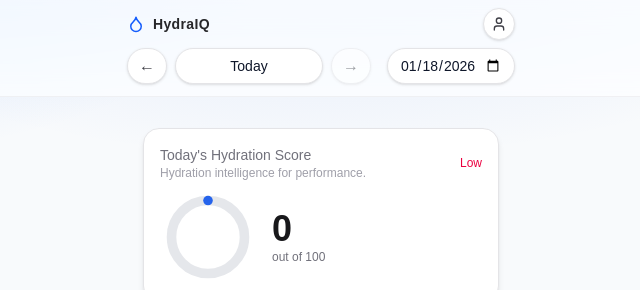
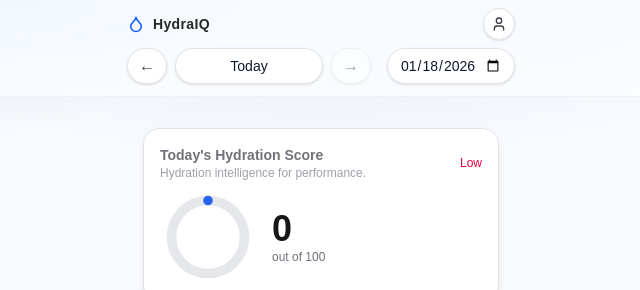
Before and after one commit to owenburke54-bit/HydraIQ-MVP, a Next.js app: page / in a window 1280 px wide. Shown: the top 290 px of the page, without its empty margins (319-959 px from the left). Built offline with nearby package versions, Linux system fonts and the light colour scheme; no server answers; sample sign-in values are in the browser's storage.

Commit message:
Tweak home score text and priority copy

```diff
--- a/src/app/page.tsx
+++ b/src/app/page.tsx
@@ -32,17 +32,6 @@ function fmtTimeNY(d: Date) {
   })
     .format(d)
     .toLowerCase();
-}
-
-function lastNDatesNY(n: number): string[] {
-  const arr: string[] = [];
-  const now = new Date();
-  for (let i = 0; i < n; i++) {
-    const d = new Date(now);
-    d.setDate(now.getDate() - i);
-    arr.push(formatNYDate(d));
-  }
-  return arr;
 }
 
 type HabitTip = {
@@ -383,17 +372,20 @@ export default function Home() {
       // If behind + trained + low recovery + late, surface a stronger callout.
       const behind = deficitOz >= 16; // ~>= 16oz behind
       const trained = Boolean(flags.workouts);
+      const workoutCount = getWorkoutsByDateNY(selectedDate).length;
       const lowRecovery = typeof recovery === "number" && recovery < 40;
 
       if (behind && (trained || lowRecovery) && late) {
         const parts: string[] = [];
-        if (trained) parts.push("workout");
+        if (trained) parts.push(`completed ${workoutCount === 1 ? "workout" : "workouts"}`);
         if (lowRecovery) parts.push(`low recovery (${Math.round(recovery)}%)`);
 
         return {
           level: "elevated",
           title: "Priority",
-          body: `You’re behind and have ${parts.join(" + ")}. Prioritize electrolytes and steady intake over the next few hours.`,
+          body: `You’re behind and have ${parts.join(
+            " + "
+          )}. Prioritize electrolytes and steady intake over the next few hours.`,
         };
       }
 
@@ -436,82 +428,6 @@ export default function Home() {
     };
   }, [state, selectedDate, isToday, mounted]);
 
-  const streakStats = useMemo(() => {
-    const profile = getProfile();
-    const weight = profile?.weight_kg ?? 0;
-    if (!weight || weight <= 0) return null;
-
-    const threshold = 75;
-    const days = lastNDatesNY(28);
-    const scores = days.map((day) => {
-      const intakes = getIntakesByDateNY(day);
-      const actualMl = sumEffectiveMl(intakes);
-      const workouts = getWorkoutsByDateNY(day);
-      const supplements = getSupplementsByDateNY(day);
-
-      const baseTargetMl = Math.round(weight * 35);
-      const workoutMl = workouts.reduce((sum, w) => {
-        const start = new Date(w.start_time);
-        const end = w.end_time ? new Date(w.end_time) : start;
-        const mins = Math.max(0, Math.round((end.getTime() - start.getTime()) / 60000));
-        const strain = typeof w.intensity === "number" ? Math.max(0, Math.min(21, w.intensity)) : 5;
-        const intensityFactor = 0.5 + strain / 21;
-        return sum + mins * WORKOUT_ML_PER_MIN * intensityFactor;
-      }, 0);
-
-      const creatineMl = supplements
-        .filter((s) => s.type === "creatine" && s.grams && s.grams > 0)
-        .reduce((sum, s) => sum + (s.grams || 0) * 70, 0);
-
-      const whoop = getWhoopMetrics(day);
-      const sleepHours = whoop?.sleep_hours ?? null;
-      const recoveryPct = whoop?.recovery_score ?? null;
-
-      let modPct = 0;
-      if (sleepHours != null) {
-        if (sleepHours < 7.5) modPct += Math.max(0, 7.5 - sleepHours) * 0.03;
-        else if (sleepHours > 8.5) modPct += -Math.max(0, sleepHours - 8.5) * 0.02;
-      }
-      if (recoveryPct != null) {
-        if (recoveryPct < 33) modPct += 0.05;
-        else if (recoveryPct < 66) modPct += 0.02;
-      }
-
-      const targetMl = Math.round(baseTargetMl + workoutMl + creatineMl + (baseTargetMl + workoutMl + creatineMl) * modPct);
-      const score =
-        targetMl > 0
-          ? calculateHydrationScore(
-              {
-                targetMl,
-                actualMl,
-                intakes: intakes.map((i) => ({
-                  timestamp: new Date(i.timestamp),
-                  volumeMl: i.volume_ml,
-                })),
-                workouts: [],
-              },
-              "final"
-            )
-          : 0;
-
-      return Number.isFinite(score) ? Number(score) : 0;
-    });
-
-    let streak = 0;
-    for (let i = 0; i < scores.length; i++) {
-      if (scores[i] >= threshold) streak++;
-      else break;
-    }
-
-    let bestWeek = 0;
-    for (let i = 0; i <= scores.length - 7; i++) {
-      const slice = scores.slice(i, i + 7);
-      const count = slice.filter((s) => s >= threshold).length;
-      if (count > bestWeek) bestWeek = count;
-    }
-
-    return { streak, bestWeek, threshold };
-  }, [state.actual, state.score, state.target, selectedDate, todayISO]);
 
   return (
     <div className="px-4 pb-4 pt-[calc(72px+env(safe-area-inset-top))]">
@@ -533,27 +449,6 @@ export default function Home() {
         </button>
       </div>
       <HydrationProgressBar actualMl={state.actual} targetMl={state.target} />
-
-      {streakStats ? (
-        <Card className="mb-4 p-4">
-          <div className="flex items-center justify-between">
-            <p className="text-sm font-semibold text-zinc-900 dark:text-zinc-100">Consistency</p>
-            <span className="text-xs text-zinc-500">Last 28 days</span>
-          </div>
-          <div className="mt-3 grid grid-cols-2 gap-3">
-            <div className="rounded-2xl border border-zinc-200 p-3 dark:border-zinc-800">
-              <div className="text-xs text-zinc-500">Current streak</div>
-              <div className="mt-1 text-2xl font-semibold tabular-nums">{streakStats.streak}</div>
-              <div className="mt-1 text-xs text-zinc-500">Days ≥ {streakStats.threshold}</div>
-            </div>
-            <div className="rounded-2xl border border-zinc-200 p-3 dark:border-zinc-800">
-              <div className="text-xs text-zinc-500">Best week</div>
-              <div className="mt-1 text-2xl font-semibold tabular-nums">{streakStats.bestWeek}</div>
-              <div className="mt-1 text-xs text-zinc-500">Days ≥ {streakStats.threshold}</div>
-            </div>
-          </div>
-        </Card>
-      ) : null}
 
       {/* ✅ Recommendations: cleaned layout (Idea 8) + habit coaching (Idea 4) + risk triggers (Idea 7) */}
       <Card className="mb-4 p-4 shadow-sm">
--- a/src/components/HydrationScoreCard.tsx
+++ b/src/components/HydrationScoreCard.tsx
@@ -17,7 +17,7 @@ export default function HydrationScoreCard({ score }: Props) {
 		<section className="mb-4 rounded-2xl border border-zinc-200 bg-white p-4 shadow-md dark:border-zinc-800 dark:bg-zinc-900">
       <div className="flex items-center justify-between">
         <div>
-          <p className="text-sm text-zinc-500">Today's Hydration Score</p>
+          <p className="text-sm font-semibold text-zinc-500">Today's Hydration Score</p>
           <p className="text-xs text-zinc-400">Hydration intelligence for performance.</p>
         </div>
         <span className={`text-xs font-medium ${status.className}`}>{status.label}</span>
```
